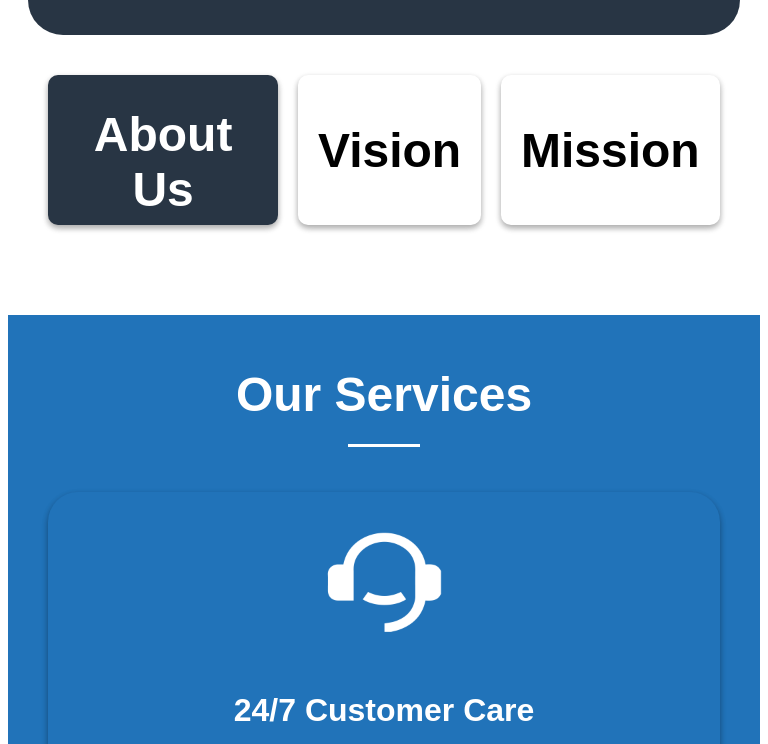
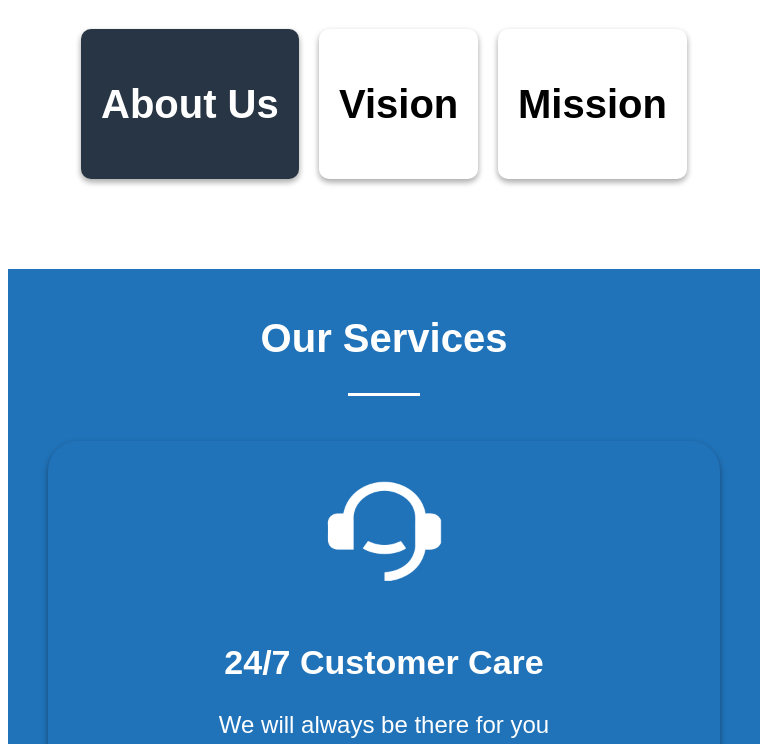
Before and after one commit to Setiawan55/test-albatros, a plain HTML site: page index.html in a window 768 px wide. Shown: the part 1327-2071 px from the top of the page. Drawn offline with nearby package versions, Linux system fonts and the light colour scheme.

Commit message:
Progress - 12 Mei 2022

```diff
--- a/assets/style/style-tablet.css
+++ b/assets/style/style-tablet.css
@@ -1,4 +1,16 @@
 @media (min-width: 651px) and (max-width: 1026px) {
+    h1{
+        font-size: 40px;
+    }
+
+    h2{
+        font-size: 34px;
+    }
+
+    h3{
+        font-size: 24px;
+    }
+
     .logo{
         flex-basis: auto;
     }
--- a/index.html
+++ b/index.html
@@ -178,7 +178,7 @@
                     </span>
                     <span>
                         <i class="bi bi-telephone-fill"></i>
-                        <h4>021-82697571</h4>
+                        <a href="tel:02182697571"><h4>021-82697571</h4></a>
                     </span>
                     <span>
                         <i class="bi bi-envelope-fill"></i>
```
Also changed, not shown: guide-text.txt.
